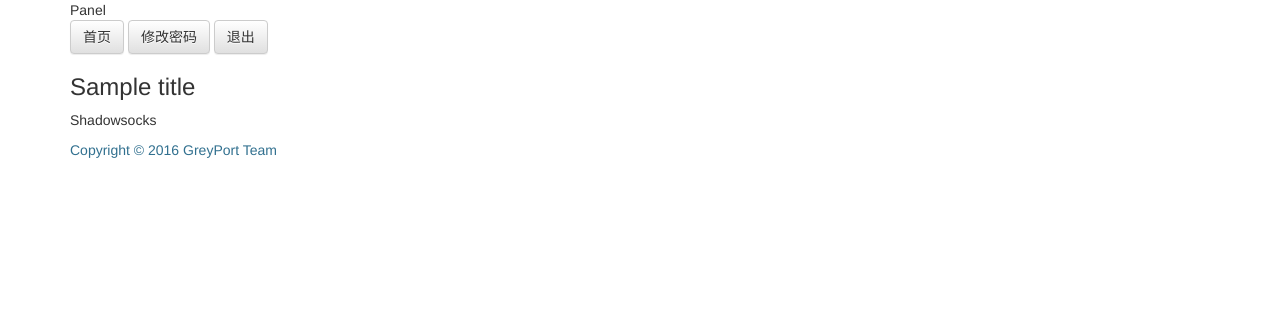
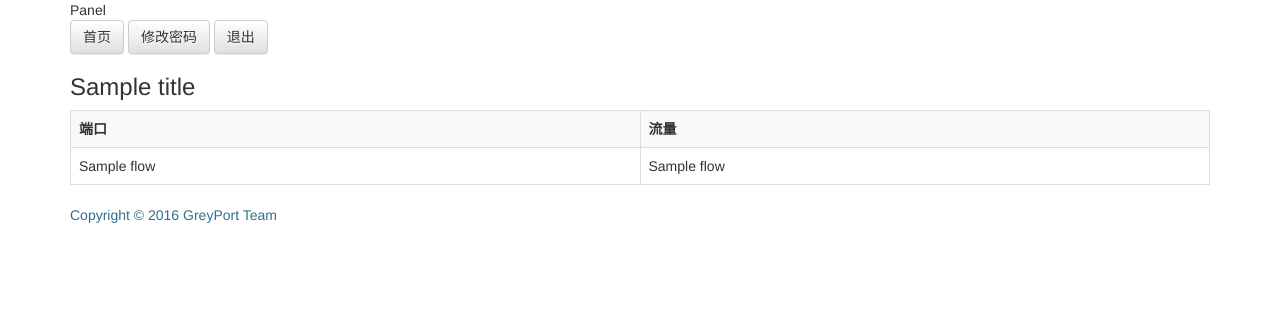
Before and after one commit to 4kercc/ss-panel-django, a Django app: template templates/panel/status.html in a window 1280 px wide. Shown: the top 314 px of the page. Run offline with Django 3.2, Linux system fonts and the light colour scheme; the template is opened without the code that fills it: most values are stand-ins (such as "Sample title", 1, 10 or a date in 2020); some libraries are stand-ins or nearby versions.

Commit message:
add: status page, ok.

```diff
--- a/templates/panel/status.html
+++ b/templates/panel/status.html
@@ -8,6 +8,17 @@
 
 {% block content %}
 <div id="panel">
-    <p>Shadowsocks</p>
+    <table class="table table-striped table-bordered table-hover">
+        <tr>
+            <th>端口</th>
+            <th>流量</th>
+        </tr>
+        {% for k, v in flow %}
+        <tr>
+            <td>{{ k }}</td>
+            <td>{{ v }}</td>
+        </tr>
+        {% endfor %}
+    </table>
 </div>
 {% endblock %}
--- a/views.py
+++ b/views.py
@@ -5,6 +5,7 @@ from django.contrib.auth.views import logout
 from django.views.decorators.http import require_safe
 from django.contrib.auth.decorators import login_required
 
+import ss
 from .models import In, Out
 from .decorators import superuser_required
 
@@ -55,8 +56,10 @@ def index(request):
 @superuser_required
 def status(request):
     """统计服务器状态."""
+    flow = ss.ping()
     c = {
         'title': '服务器状态',
+        'flow': flow,
     }
     return render(request, 'panel/status.html', c)
 
```
